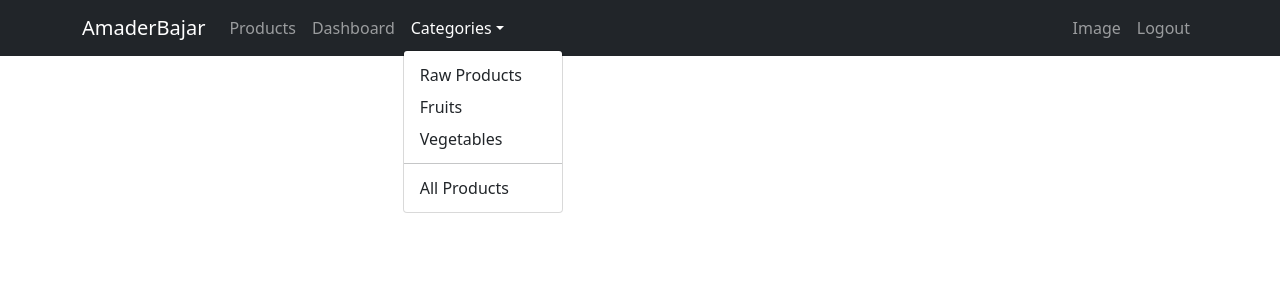
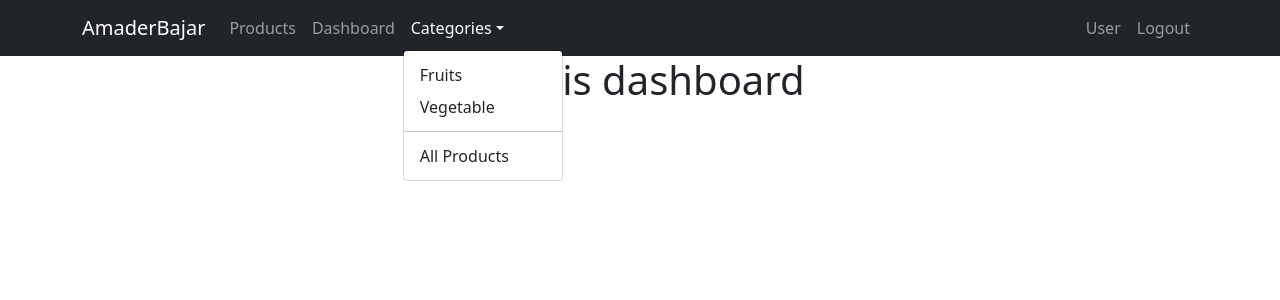
Before and after one commit to Asfakur/amader-bajar-frontend, a React (Create React App) app: page /dashboard in a window 1280 px wide. Both pictures are taken after a click on the button "Categories". Shown: the top 300 px of the page. Built offline with nearby package versions, Linux system fonts and the light colour scheme.

Commit message:
basic route with nav done

```diff
--- a/package.json
+++ b/package.json
@@ -10,6 +10,7 @@
     "react": "^17.0.2",
     "react-bootstrap": "^2.0.0-rc.0",
     "react-dom": "^17.0.2",
+    "react-router-dom": "^5.3.0",
     "react-scripts": "4.0.3",
     "web-vitals": "^1.1.2"
   },
--- a/src/App.js
+++ b/src/App.js
@@ -1,12 +1,41 @@
-
+import React from "react";
+import {
+  BrowserRouter as Router,
+  Switch,
+  Route,
+} from "react-router-dom";
 import './App.css';
+import Dashboard from './components/Dashboard/Dashboard';
+import Home from './components/Home/Home';
+import Products from './components/Products/Products';
 import NavBar from './components/shared/NavBar/NavBar';
 
 function App() {
   return (
     <div className="App">
       {/* <h1>Again React js</h1> */}
-      <NavBar></NavBar>
+
+
+      <Router>
+        <NavBar></NavBar>
+        <Switch>
+          <Route exact path="/home">
+            <Home></Home>
+          </Route>
+          <Route path="/products">
+            <Products></Products>
+          </Route>
+
+          <Route path="/dashboard">
+            <Dashboard></Dashboard>
+          </Route>
+
+          <Route exact path="/">
+            <Home></Home>
+          </Route>
+
+        </Switch>
+      </Router>
 
     </div>
   );
--- /dev/null
+++ b/src/components/Dashboard/Dashboard.jsx
@@ -0,0 +1,11 @@
+import React from 'react';
+
+function Dashboard(props) {
+    return (
+        <div>
+            <h1>This is dashboard</h1>
+        </div>
+    );
+}
+
+export default Dashboard;
--- /dev/null
+++ b/src/components/Home/Home.jsx
@@ -0,0 +1,11 @@
+import React from 'react';
+
+function Home() {
+    return (
+        <div>
+            <h2>This home</h2>
+        </div>
+    );
+}
+
+export default Home;
--- /dev/null
+++ b/src/components/Products/Products.jsx
@@ -0,0 +1,11 @@
+import React from 'react';
+
+function Products(props) {
+    return (
+        <div>
+            <h2>This is product</h2>
+        </div>
+    );
+}
+
+export default Products;
--- a/src/components/shared/NavBar/NavBar.jsx
+++ b/src/components/shared/NavBar/NavBar.jsx
@@ -1,36 +1,38 @@
 import { Container, Nav, Navbar, NavDropdown } from "react-bootstrap";
-
+import { Link } from "react-router-dom";
 import React from 'react';
 
 const NavBar = () => {
     return (
-        <div>
+
         <Navbar collapseOnSelect expand="lg" bg="dark" variant="dark">
             <Container>
-                    <Navbar.Brand href="#home">AmaderBajar</Navbar.Brand>
+                <Link className="navbar-brand" to="/">AmaderBajar</Link>
+
                 <Navbar.Toggle aria-controls="responsive-navbar-nav" />
                 <Navbar.Collapse id="responsive-navbar-nav">
                     <Nav className="me-auto">
-                            <Nav.Link href="#features">Products</Nav.Link>
-                            <Nav.Link href="#pricing">Dashboard</Nav.Link>
+                        <Link className="nav-link" to="/products">Products</Link>
+                        <Link className="nav-link" to="/dashboard">Dashboard</Link>
                         <NavDropdown title="Categories" id="collasible-nav-dropdown">
-                                <NavDropdown.Item href="#action/3.1">Raw Products</NavDropdown.Item>
-                                <NavDropdown.Item href="#action/3.2">Fruits</NavDropdown.Item>
-                                <NavDropdown.Item href="#action/3.3">Vegetables</NavDropdown.Item>
+                            <Link className="dropdown-item" to="/products/fruits">Fruits</Link>
+                            <Link className="dropdown-item" to="/products/vegetable">Vegetable</Link>
+
                             <NavDropdown.Divider />
-                                <NavDropdown.Item href="#action/3.4">All Products</NavDropdown.Item>
+                            <Link className="dropdown-item" to="/products">All Products</Link>
                         </NavDropdown>
                     </Nav>
                     <Nav>
-                            <Nav.Link href="#deets">Image</Nav.Link>
-                            <Nav.Link eventKey={2} href="#memes">
+                        <Link className="nav-link" to="/user">User</Link>
+                        <Link className="nav-link" to="/Logout">Logout</Link>
+                        {/* <Nav.Link eventKey={2} href="#memes">
                             Logout
-                            </Nav.Link>
+                        </Nav.Link> */}
                     </Nav>
                 </Navbar.Collapse>
             </Container>
         </Navbar>
-        </div>
+
     );
 };
 
```
Also changed, not shown: 2 other files (tests, documents, lock files or other folders). Lines whose indentation alone changed are shown as unchanged.
